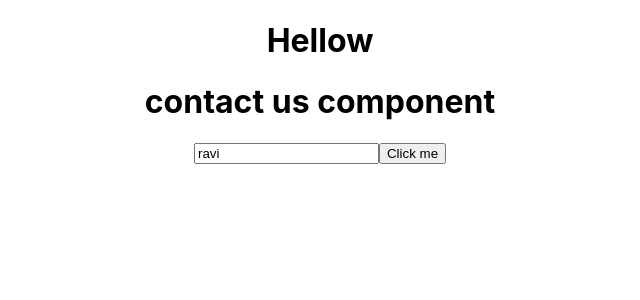
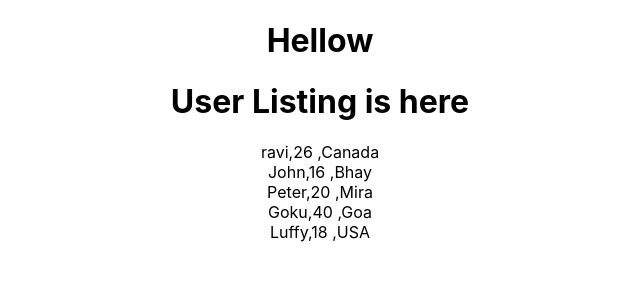
Before and after one commit to Ravathon/reactTuts, a React (Create React App) app: page / in a window 1280 px wide. Shown: the top 300 px of the page, without its empty margins (320-960 px from the left). Built offline with nearby package versions, Linux system fonts and the light colour scheme.

Commit message:
[Listing]

```diff
--- a/src/App.js
+++ b/src/App.js
@@ -2,6 +2,8 @@ import React, {useState} from 'react';
 import './App.css';
 import About from './About'
 import Contact from './Contact';
+import Users from './Users';
+
 
 function App() {
 
@@ -10,7 +12,11 @@ function App() {
   return (
     <div className="App">
       <h1>Hellow</h1>
-      <Contact></Contact>
+      <Users />
+
+
+
+      {/* <Contact></Contact> */}
 
 
 
--- /dev/null
+++ b/src/Users.js
@@ -0,0 +1,34 @@
+import React,{useState} from 'react';
+
+
+function Users(){
+
+    const [user, setUser] = useState([
+        {name : 'ravi', age: '26', address: 'Canada'},
+        {name : 'John', age: '16', address: 'Bhay'},
+        {name : 'Peter', age: '20', address: 'Mira'},
+        {name : 'Goku', age: '40', address: 'Goa'},
+        {name : 'Luffy', age: '18', address: 'USA'},
+    ]);
+
+    return(
+        <div>
+            <h1>
+                User Listing is here
+            </h1>
+            {
+                user.map((item, i) =>
+                // key is for uniqueness
+                    <div key={i}>
+                        <span>{item.name}</span>,
+                        <span>{item.age}</span> ,
+                        <span>{item.address}</span>
+                    </div>
+                )
+            }
+        </div>
+    )
+}
+
+
+export default Users;
```
